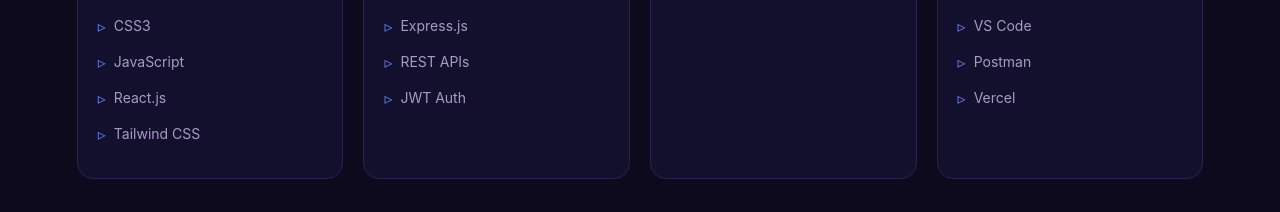
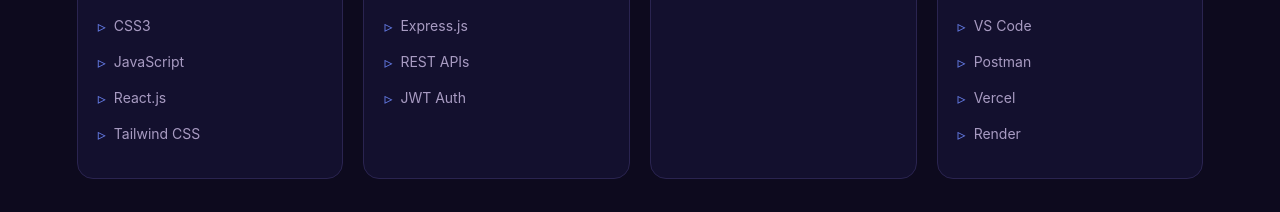
Before and after one commit to abhishekprajapativns/-abhishek-portfolio, a React (Vite) app: page / in a window 1280 px wide. Shown: the part 1620-1832 px from the top of the page. Built offline with nearby package versions, Linux system fonts and the light colour scheme.

Commit message:
feat: add Skills component

```diff
--- a/src/components/Skills.jsx
+++ b/src/components/Skills.jsx
@@ -16,7 +16,7 @@
 
   {
     category: "Other Skills",
-    items: ["Git & GitHub", "VS Code", "Postman", "Vercel"],
+    items: ["Git & GitHub", "VS Code", "Postman", "Vercel", "Render"],
   },
 ];
 
```
